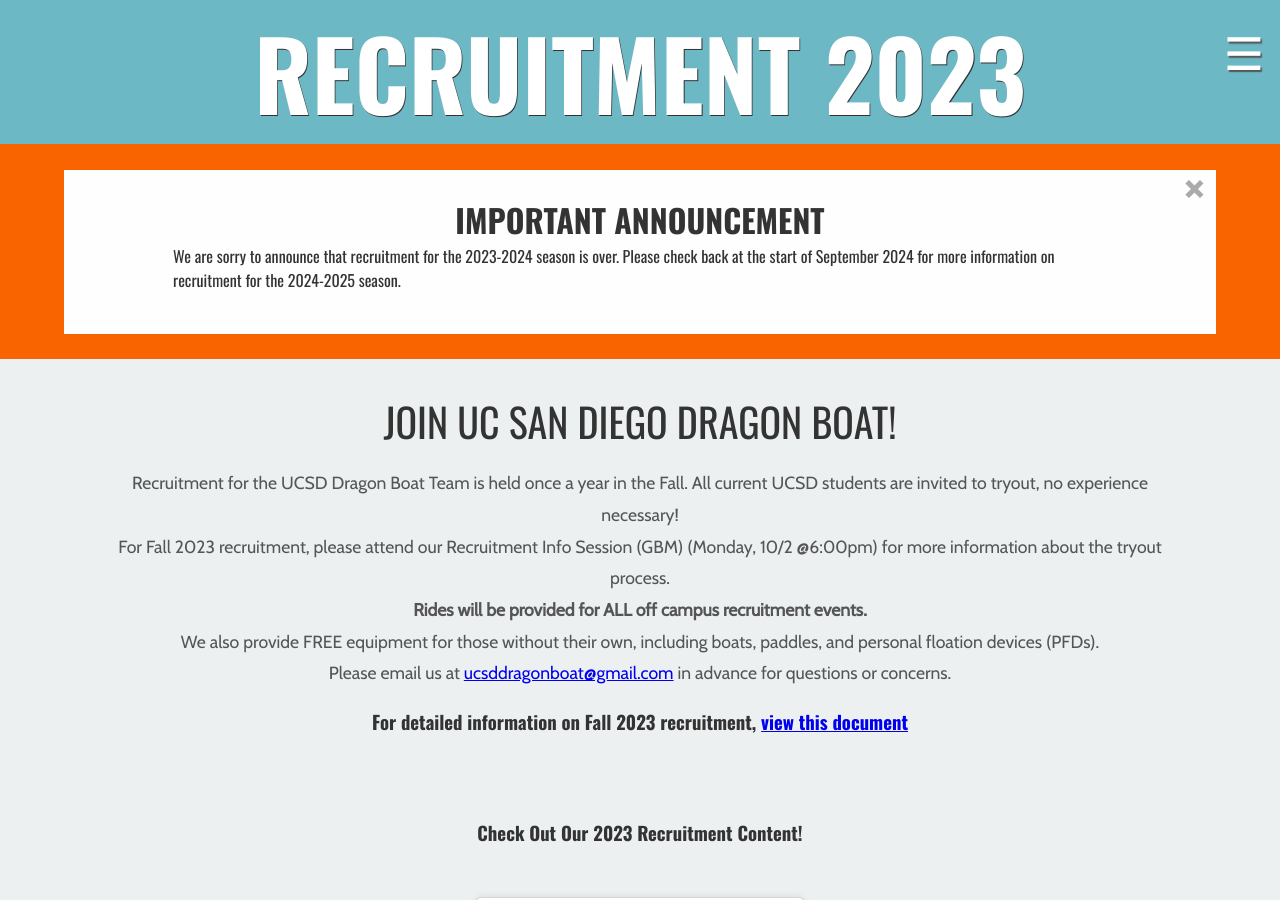
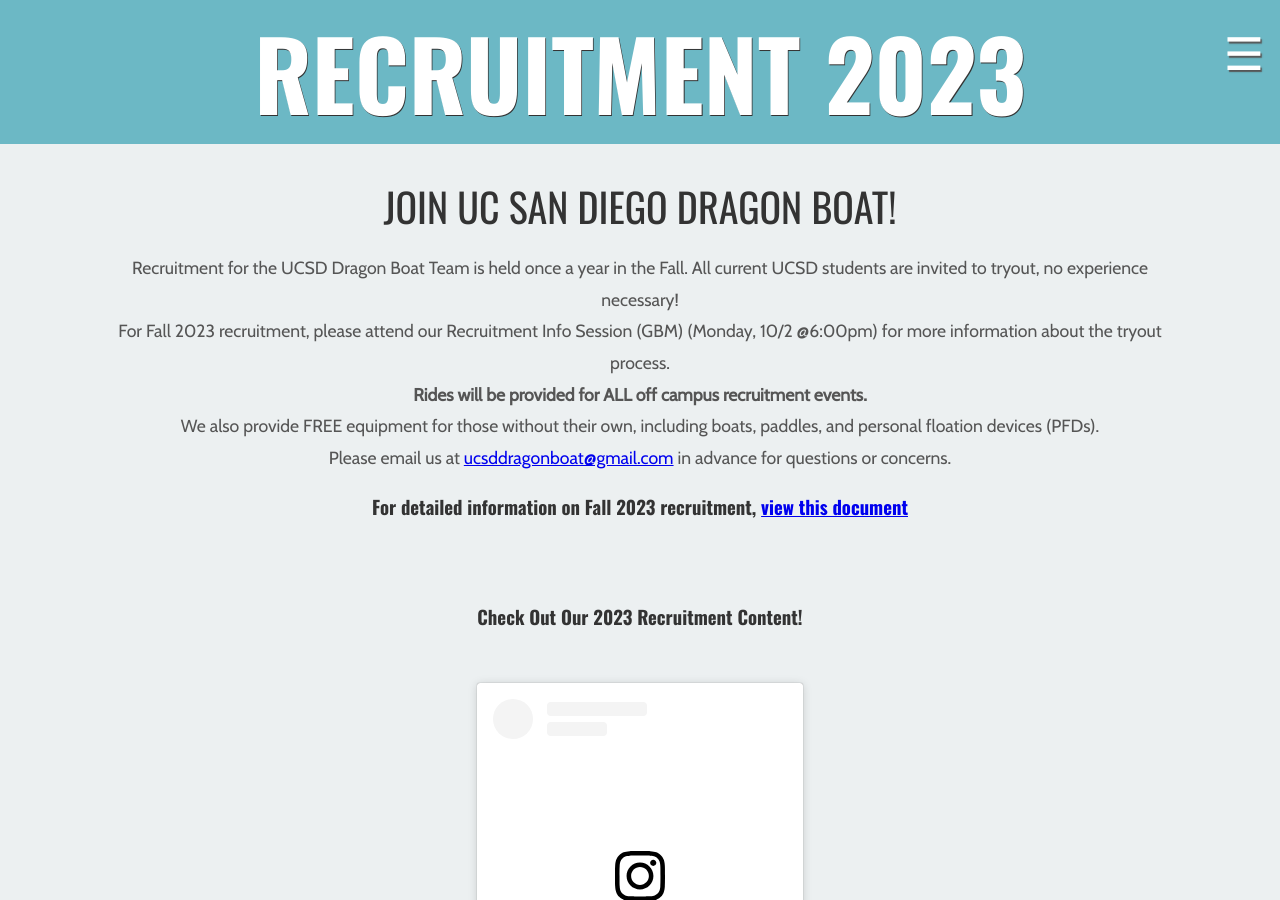
Before and after one commit to ucsd-dragonboat/ucsd-db.github.io, a Jekyll site: the page built from recruitment.html, in a window 1280 px wide and 900 px high. Built offline with Jekyll 4.4.1, drawn with Linux system fonts in a browser that asks for light colours; nearby versions of some CDN libraries; a script that is not in the unit is left out.

Commit message:
commented out the important annoucement

```diff
--- a/recruitment.html
+++ b/recruitment.html
@@ -10,7 +10,7 @@ title: Recruitment 2023
 	</div>
 
 
-	<div class="message_recruitment_over_cover">
+	<!-- <div class="message_recruitment_over_cover">
 		<div class="message_recruitment_over_content">
 			<span class="close">&times;</span>
 			<div class="horz_block flex_center" style="margin-top: 1em;">
@@ -20,7 +20,7 @@ title: Recruitment 2023
 					for the 2024-2025 season.</p>
 			</div>
 		</div>
-	</div>
+	</div> -->
 
 
 	<div class="horz_block flex_center" style="margin-bottom: 0;">
```
